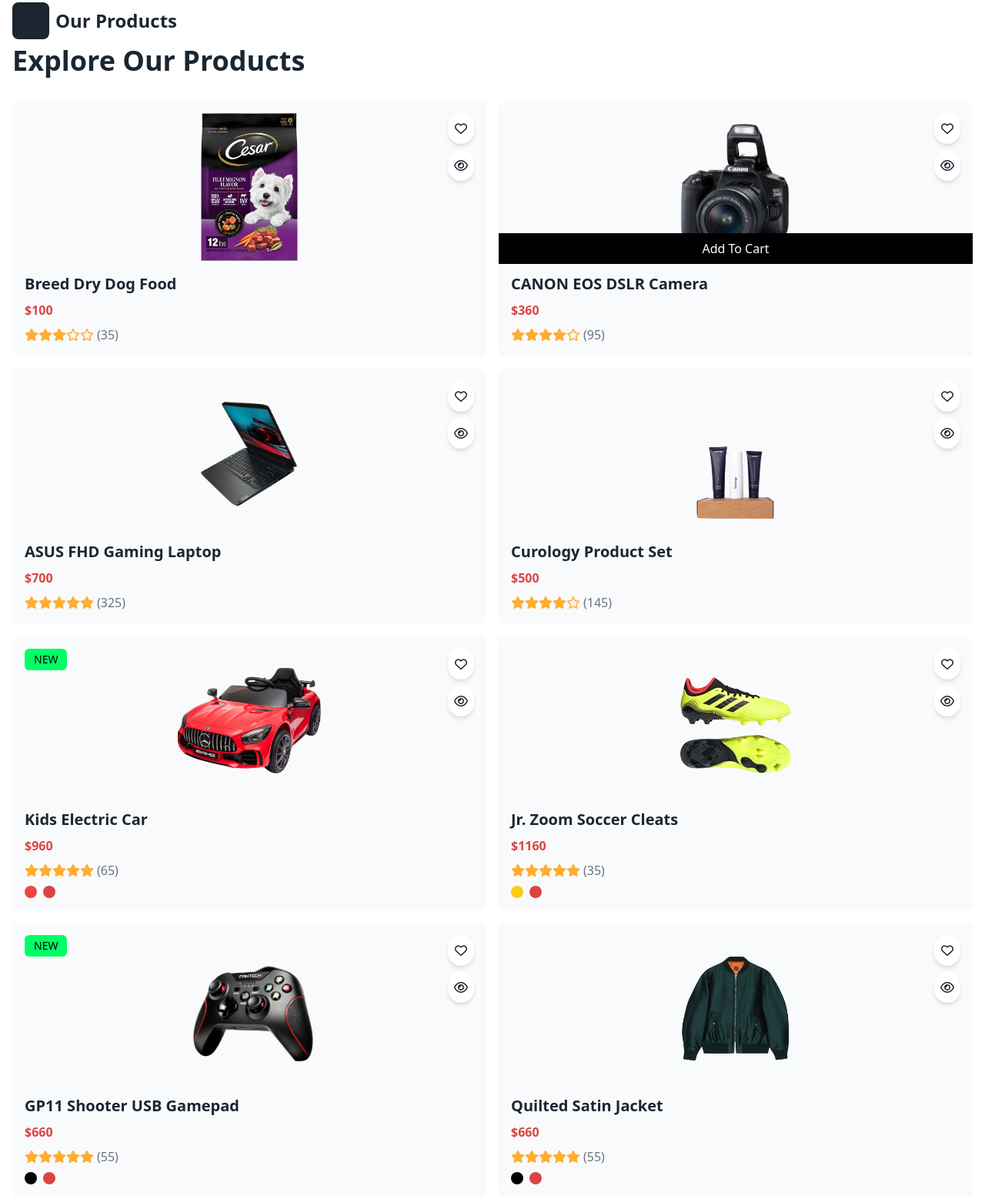
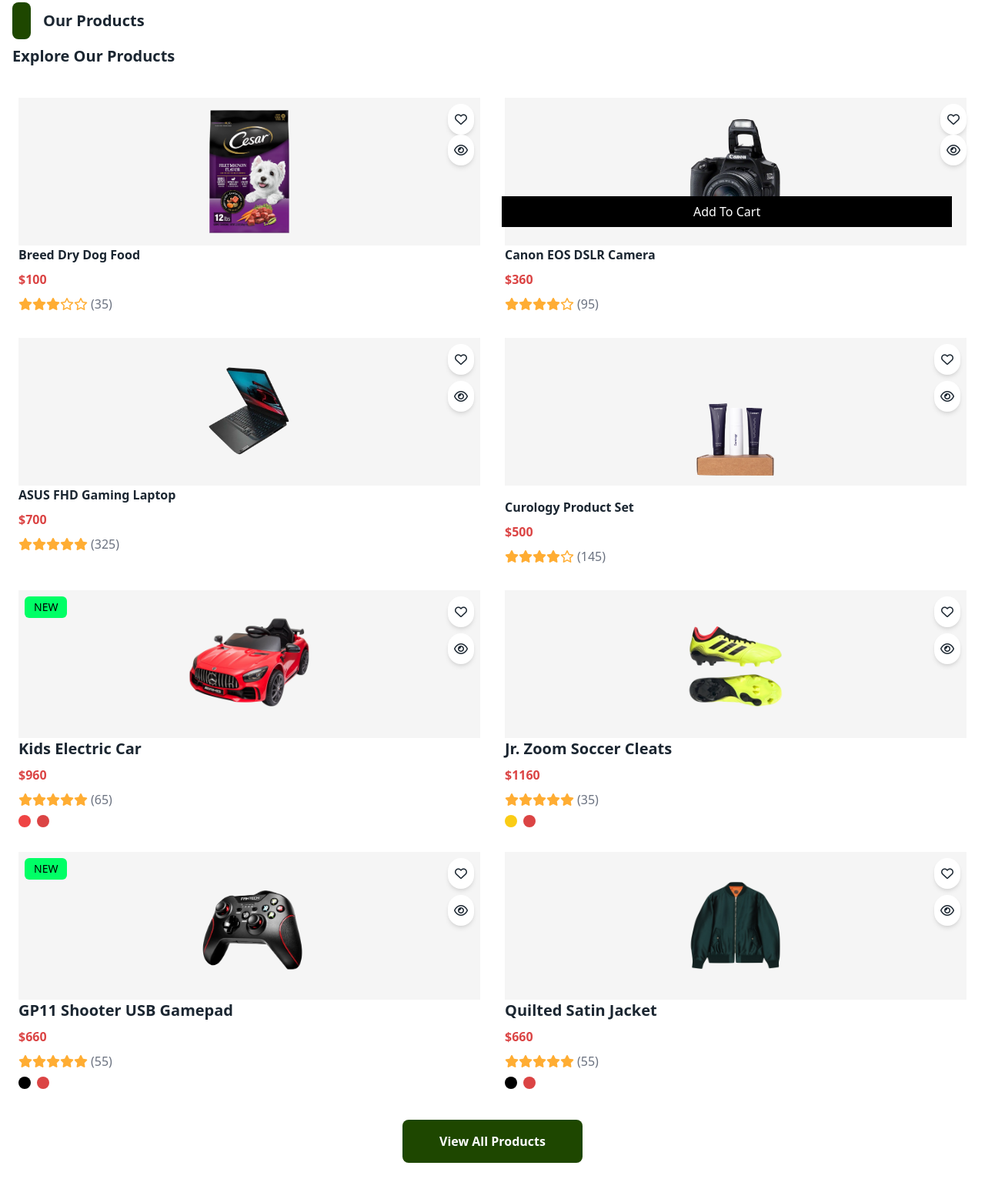
Before and after one commit to pyth0nkod3r/9jacart-tailwind, a plain HTML site: page index.html in a window 1280 px wide. Shown: the part 3479-5037 px from the top of the page at 77% size. Drawn offline with nearby package versions, Linux system fonts and the light colour scheme.

Commit message:
services section - index.html

```diff
--- a/index.html
+++ b/index.html
@@ -418,7 +418,7 @@
           </article>
 
           <!-- Product Card 2 -->
-          <article class=" rounded-lg p-4 relative">
+          <article class="rounded-lg p-4 relative">
             <div class="bg-[#F5F5F5]">
               <div class="absolute top-4 right-4 flex flex-col gap-2">
                 <button class="bg-white p-2 rounded-full shadow-md">
@@ -510,7 +510,7 @@
             <!-- Buy Now Button -->
             <a
               href="#"
-              class="inline-block bg-[#1E4700] text-black px-12 py-4 rounded-lg font-semibold text-lg"
+              class="inline-block bg-[#1E4700] text-white px-12 py-4 rounded-lg font-semibold text-lg"
             >
               Buy Now!
             </a>
@@ -522,20 +522,19 @@
       <section class="px-4 py-8">
         <!-- Heading Group -->
         <div class="mb-8">
-          <div class="flex items-center gap-2 mb-2">
-            <div class="w-12 h-12 bg-[#1B2631] rounded-lg"></div>
-            <h2 class="text-[#1B2631] text-2xl font-semibold">Our Products</h2>
+          <div class="flex items-center gap-4 mb-2">
+            <div class="w-6 h-12 bg-[#1E4700] rounded-lg"></div>
+            <h2 class="text-[#1B2631] text-xl font-semibold">Our Products</h2>
           </div>
-          <h3 class="text-[#1B2631] text-4xl font-bold">
-            Explore Our Products
-          </h3>
+          <h3 class="text-[#1B2631] text-xl font-bold">Explore Our Products</h3>
         </div>
 
         <!-- Product Grid -->
         <div class="grid grid-cols-2 gap-4">
           <!-- Product Card 1 -->
-          <article class="bg-gray-50 rounded-lg p-4 relative">
-            <div class="absolute top-4 right-4 flex flex-col gap-2">
+          <article class="rounded-lg p-2 relative">
+            <div class="bg-[#F5F5F5]">
+              <div class="absolute top-4 right-4 flex flex-col">
                 <button class="bg-white p-2 rounded-full shadow-md">
                   <i class="far fa-heart text-[#1B2631]"></i>
                 </button>
@@ -546,9 +545,11 @@
               <img
                 src="./assets/img/breed-dry-dog-food.png"
                 alt="Breed Dry Dog Food"
-              class="w-full h-48 object-contain mb-4"
+                class="w-full h-48 object-contain py-4"
               />
-            <h4 class="text-[#1B2631] text-xl font-semibold mb-2">
+            </div>
+            <span class="">
+              <h4 class="text-[#1B2631] text-base font-semibold mb-2">
                 Breed Dry Dog Food
               </h4>
               <div class="flex items-center gap-2 mb-2">
@@ -564,11 +565,13 @@
                 </div>
                 <span class="text-gray-500">(35)</span>
               </div>
+            </span>
           </article>
 
           <!-- Product Card 2 -->
-          <article class="bg-gray-50 rounded-lg p-4 relative">
-            <div class="absolute top-4 right-4 flex flex-col gap-2">
+          <article class="rounded-lg p-2 relative">
+            <div class="bg-[#F5F5F5]">
+              <div class="absolute top-4 right-2 flex flex-col">
                 <button class="bg-white p-2 rounded-full shadow-md">
                   <i class="far fa-heart text-[#1B2631]"></i>
                 </button>
@@ -579,15 +582,19 @@
               <img
                 src="./assets/img/canon-eos-dslr.png"
                 alt="CANON EOS DSLR Camera"
-              class="w-full h-48 object-contain mb-4"
+                class="w-full h-48 object-contain py-4"
               />
+            </div>
+            <span class="">
               <div class="absolute bottom-[120px] left-0 right-0">
-              <button class="w-full bg-black text-white py-2">
+                <button
+                  class="w-[95%] bg-black text-white py-2 ml-1 text-center"
+                >
                   Add To Cart
                 </button>
               </div>
-            <h4 class="text-[#1B2631] text-xl font-semibold mb-2">
-              CANON EOS DSLR Camera
+              <h4 class="text-[#1B2631] text-base font-semibold mb-2">
+                Canon EOS DSLR Camera
               </h4>
               <div class="flex items-center gap-2 mb-2">
                 <span class="text-[#DB4444] font-semibold">$360</span>
@@ -602,10 +609,12 @@
                 </div>
                 <span class="text-gray-500">(95)</span>
               </div>
+            </span>
           </article>
 
           <!-- Product Card 3 -->
-          <article class="bg-gray-50 rounded-lg p-4 relative">
+          <article class="rounded-lg p-2 relative">
+            <div class="bg-[#F5F5F5]">
               <div class="absolute top-4 right-4 flex flex-col gap-2">
                 <button class="bg-white p-2 rounded-full shadow-md">
                   <i class="far fa-heart text-[#1B2631]"></i>
@@ -617,9 +626,11 @@
               <img
                 src="./assets/img/asus-fhd-gaming-laptop.png"
                 alt="ASUS FHD Gaming Laptop"
-              class="w-full h-48 object-contain mb-4"
+                class="w-full h-48 object-contain py-4"
               />
-            <h4 class="text-[#1B2631] text-xl font-semibold mb-2">
+            </div>
+            <span class="">
+              <h4 class="text-[#1B2631] text-base font-semibold mb-2">
                 ASUS FHD Gaming Laptop
               </h4>
               <div class="flex items-center gap-2 mb-2">
@@ -635,10 +646,12 @@
                 </div>
                 <span class="text-gray-500">(325)</span>
               </div>
+            </span>
           </article>
 
           <!-- Product Card 4 -->
-          <article class="bg-gray-50 rounded-lg p-4 relative">
+          <article class="rounded-lg p-2 relative">
+            <div class="bg-[#F5F5F5]">
               <div class="absolute top-4 right-4 flex flex-col gap-2">
                 <button class="bg-white p-2 rounded-full shadow-md">
                   <i class="far fa-heart text-[#1B2631]"></i>
@@ -652,7 +665,9 @@
                 alt="Curology Product Set"
                 class="w-full h-48 object-contain mb-4"
               />
-            <h4 class="text-[#1B2631] text-xl font-semibold mb-2">
+            </div>
+            <span class="">
+              <h4 class="text-[#1B2631] text-base font-semibold mb-2">
                 Curology Product Set
               </h4>
               <div class="flex items-center gap-2 mb-2">
@@ -668,10 +683,12 @@
                 </div>
                 <span class="text-gray-500">(145)</span>
               </div>
+            </span>
           </article>
 
           <!-- Product Card 5 -->
-          <article class="bg-gray-50 rounded-lg p-4 relative">
+          <article class=" rounded-lg p-2 relative">
+            <div class="bg-[#F5F5F5]">
             <span
               class="absolute top-4 left-4 bg-[#00FF66] text-black px-3 py-1 rounded-md text-sm"
               >NEW</span
@@ -687,8 +704,10 @@
             <img
               src="./assets/img/kids-electric-car.png"
               alt="Kids Electric Car"
-              class="w-full h-48 object-contain mb-4"
+              class="w-full h-48 object-contain py-4"
             />
+            </div>
+            <span class="">
             <h4 class="text-[#1B2631] text-xl font-semibold mb-2">
               Kids Electric Car
             </h4>
@@ -709,10 +728,12 @@
               <div class="w-4 h-4 rounded-full bg-red-500"></div>
               <div class="w-4 h-4 rounded-full bg-[#DB4444]"></div>
             </div>
+            </span>
           </article>
 
           <!-- Product Card 6 -->
-          <article class="bg-gray-50 rounded-lg p-4 relative">
+          <article class=" rounded-lg p-2 relative">
+            <div class="bg-[#F5F5F5]">
             <div class="absolute top-4 right-4 flex flex-col gap-2">
               <button class="bg-white p-2 rounded-full shadow-md">
                 <i class="far fa-heart text-[#1B2631]"></i>
@@ -724,8 +745,10 @@
             <img
               src="./assets/img/jr-zoom-soccer-cleats.png"
               alt="Jr. Zoom Soccer Cleats"
-              class="w-full h-48 object-contain mb-4"
+              class="w-full h-48 object-contain py-4"
             />
+            </div>
+            <span class="">
             <h4 class="text-[#1B2631] text-xl font-semibold mb-2">
               Jr. Zoom Soccer Cleats
             </h4>
@@ -746,10 +769,12 @@
               <div class="w-4 h-4 rounded-full bg-yellow-400"></div>
               <div class="w-4 h-4 rounded-full bg-[#DB4444]"></div>
             </div>
+            </span>
           </article>
 
           <!-- Product Card 7 -->
-          <article class="bg-gray-50 rounded-lg p-4 relative">
+          <article class=" rounded-lg p-2 relative">
+            <div class="bg-[#F5F5F5]">
             <span
               class="absolute top-4 left-4 bg-[#00FF66] text-black px-3 py-1 rounded-md text-sm"
               >NEW</span
@@ -765,8 +790,10 @@
             <img
               src="./assets/img/gp11-shooter-gamepad.png"
               alt="GP11 Shooter USB Gamepad"
-              class="w-full h-48 object-contain mb-4"
+              class="w-full h-48 object-contain py-4"
             />
+            </div>
+            <span class="">
             <h4 class="text-[#1B2631] text-xl font-semibold mb-2">
               GP11 Shooter USB Gamepad
             </h4>
@@ -787,10 +814,12 @@
               <div class="w-4 h-4 rounded-full bg-black"></div>
               <div class="w-4 h-4 rounded-full bg-[#DB4444]"></div>
             </div>
+            </span>
           </article>
 
           <!-- Product Card 8 -->
-          <article class="bg-gray-50 rounded-lg p-4 relative">
+          <article class=" rounded-lg p-2 relative">
+            <div class="bg-[#F5F5F5]">
             <div class="absolute top-4 right-4 flex flex-col gap-2">
               <button class="bg-white p-2 rounded-full shadow-md">
                 <i class="far fa-heart text-[#1B2631]"></i>
@@ -802,8 +831,10 @@
             <img
               src="./assets/img/quilted-satin-jacket.png"
               alt="Quilted Satin Jacket"
-              class="w-full h-48 object-contain mb-4"
+              class="w-full h-48 object-contain py-4"
             />
+            </div>
+            <span class="">
             <h4 class="text-[#1B2631] text-xl font-semibold mb-2">
               Quilted Satin Jacket
             </h4>
@@ -824,6 +855,7 @@
               <div class="w-4 h-4 rounded-full bg-black"></div>
               <div class="w-4 h-4 rounded-full bg-[#DB4444]"></div>
             </div>
+            </span>
           </article>
         </div>
 
@@ -831,7 +863,7 @@
         <div class="mt-8 text-center">
           <a
             href="#"
-            class="inline-block bg-[#1B2631] text-white px-12 py-4 rounded-lg font-semibold"
+            class="inline-block bg-[#1E4700] text-white px-12 py-4 rounded-lg font-semibold"
           >
             View All Products
           </a>
@@ -843,10 +875,10 @@
         <!-- Heading Group -->
         <div class="mb-8">
           <div class="flex items-center gap-2 mb-2">
-            <div class="w-12 h-12 bg-[#1B2631] rounded-lg"></div>
-            <h2 class="text-[#1B2631] text-2xl font-semibold">Featured</h2>
+            <div class="w-6 h-12 bg-[#1E4700] rounded-lg"></div>
+            <h2 class="text-[#1E4700] text-2xl font-semibold">Featured</h2>
           </div>
-          <h3 class="text-[#1B2631] text-5xl font-bold">New Arrival</h3>
+          <h3 class="text-[#1B2631] text-xl font-bold">New Arrival</h3>
         </div>
 
         <!-- Products Grid -->
@@ -892,7 +924,7 @@
             <!-- Speakers -->
             <article class="relative rounded-lg overflow-hidden">
               <img
-                src="./assets/img/speakers.png"
+                src="./assets/img/amazon-speakers.png"
                 alt="Speakers"
                 class="w-full h-[250px] object-cover rounded-lg bg-[#0D1F2D]"
               />
@@ -933,7 +965,7 @@
               class="w-28 h-28 bg-gray-200 rounded-full flex items-center justify-center mb-6"
             >
               <div
-                class="w-20 h-20 bg-[#1B2631] rounded-full flex items-center justify-center"
+                class="w-20 h-20 bg-[#1E4700] rounded-full flex items-center justify-center"
               >
                 <i class="fas fa-truck text-white text-2xl"></i>
               </div>
@@ -952,7 +984,7 @@
               class="w-28 h-28 bg-gray-200 rounded-full flex items-center justify-center mb-6"
             >
               <div
-                class="w-20 h-20 bg-[#1B2631] rounded-full flex items-center justify-center"
+                class="w-20 h-20 bg-[#1E4700] rounded-full flex items-center justify-center"
               >
                 <i class="fas fa-headset text-white text-2xl"></i>
               </div>
@@ -969,7 +1001,7 @@
               class="w-28 h-28 bg-gray-200 rounded-full flex items-center justify-center mb-6"
             >
               <div
-                class="w-20 h-20 bg-[#1B2631] rounded-full flex items-center justify-center"
+                class="w-20 h-20 bg-[#1E4700] rounded-full flex items-center justify-center"
               >
                 <i class="fas fa-shield-alt text-white text-2xl"></i>
               </div>
@@ -977,7 +1009,7 @@
             <h3 class="text-[#1B2631] text-3xl font-bold mb-4">
               MONEY BACK GUARANTEE
             </h3>
-            <p class="text-[#1B2631] text-lg">We reurn money within 30 days</p>
+            <p class="text-[#1B2631] text-lg">We return money within 30 days</p>
           </div>
         </div>
       </section>
```
Also changed, not shown: assets/img/amazon-speakers.png (renamed from assets/img/amazon speakers.png), assets/img/playstation-5.png (renamed from assets/img/play station 5.png), 2 other files. Lines whose indentation alone changed are shown as unchanged.
